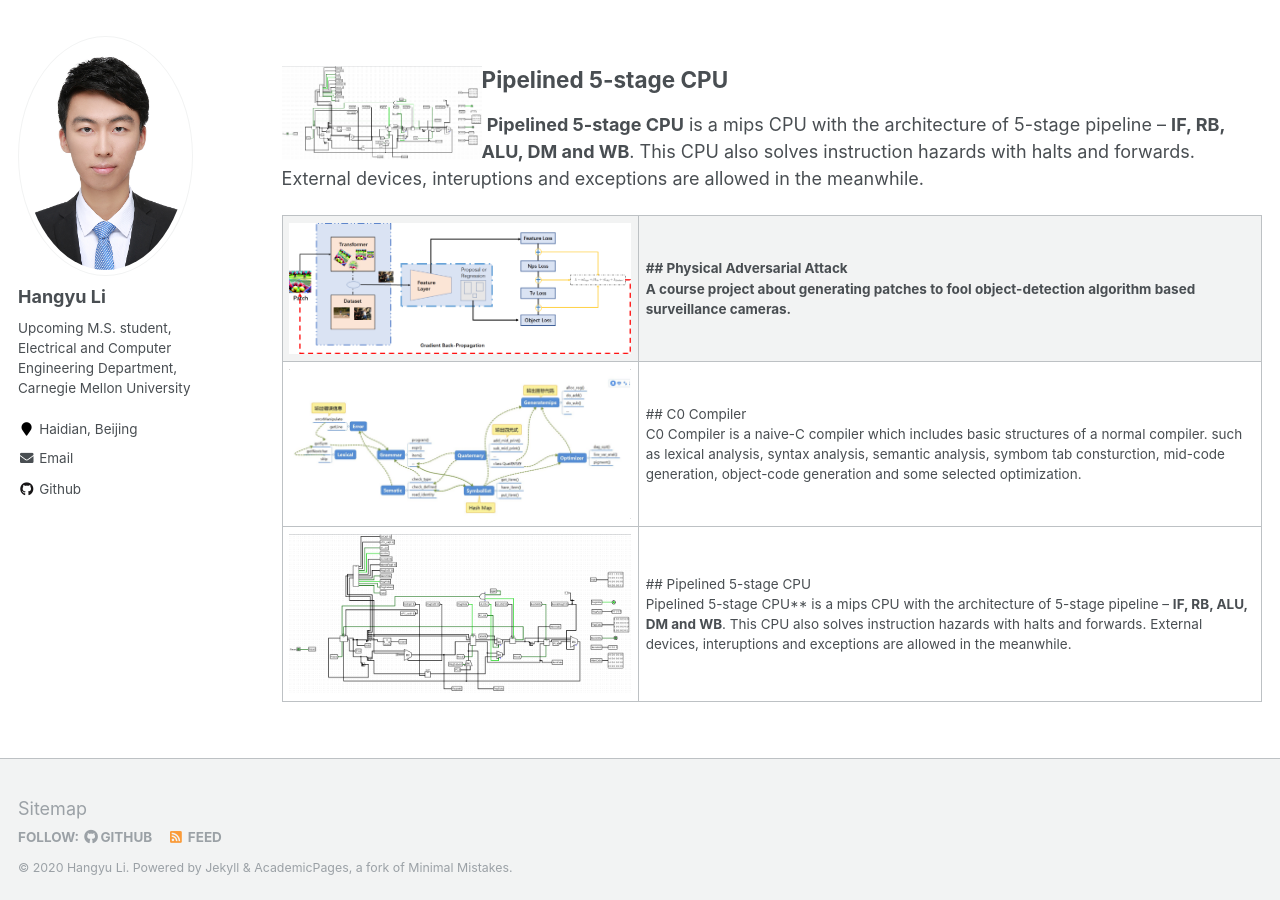
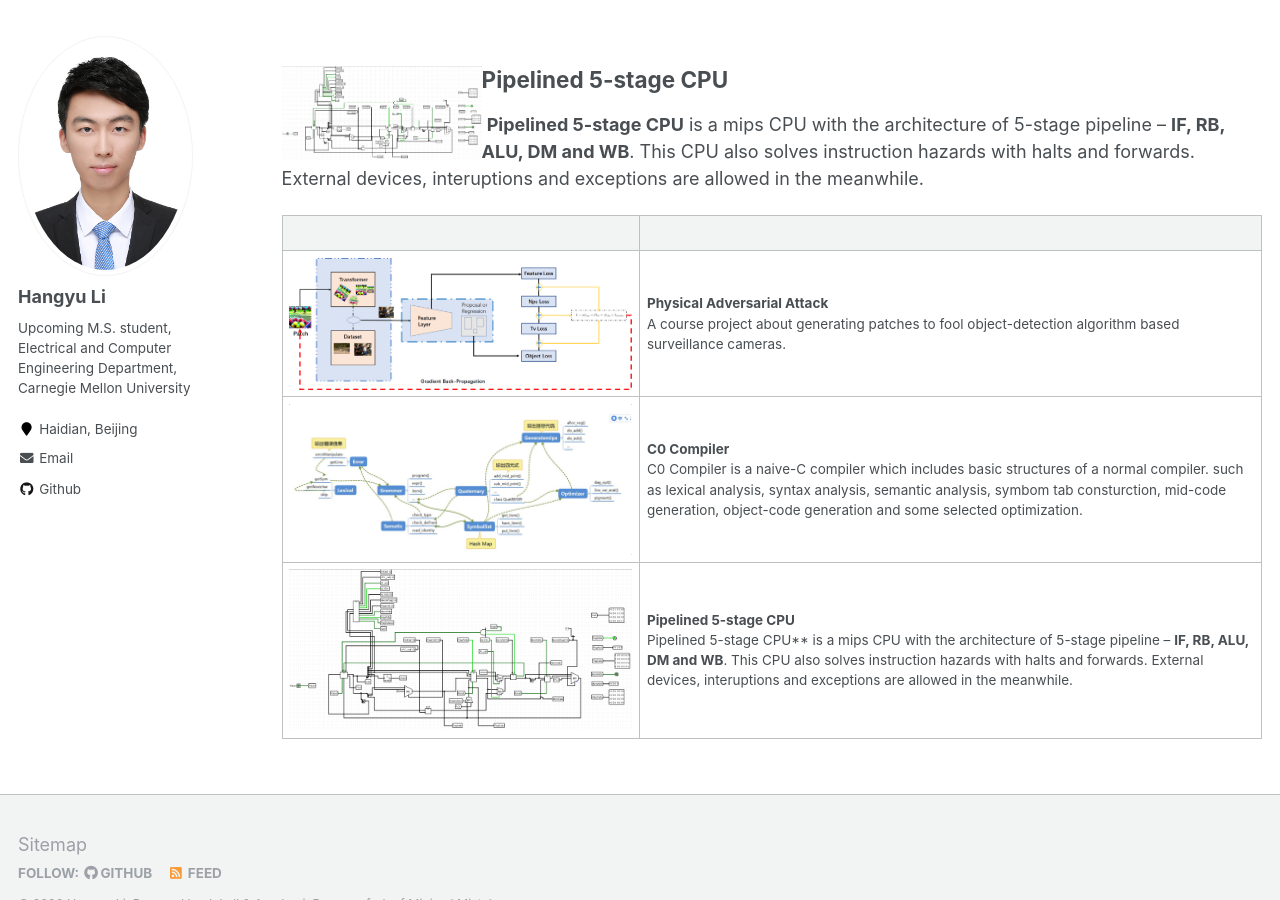
Before and after one commit to lhy9816/lhy9816.github.io, a Jekyll site: the page built from _pages/course-projects.md, in a window 1280 px wide and 900 px high, scrolled down 541 px. Built offline with Jekyll 4.4.1, drawn with Linux system fonts in a browser that asks for light colours.

Commit message:
test tables in course projects

```diff
--- a/_pages/course-projects.md
+++ b/_pages/course-projects.md
@@ -26,7 +26,8 @@ author_profile: true
 
 
 
-| <img src="https://raw.githubusercontent.com/lhy9816/lhy9816.github.io/master/images/arch.png" align="left" width="500"> | ## Physical Adversarial Attack <br> A course project about generating patches to fool object-detection algorithm based surveillance cameras. |
+|                                                              |                                                              |
 | :----------------------------------------------------------: | ------------------------------------------------------------ |
-| <img src="https://raw.githubusercontent.com/lhy9816/lhy9816.github.io/master/images/compiler_01.png" align="left" width="500"> | ## C0 Compiler <br> C0 Compiler is a naive-C compiler which includes basic structures of a normal compiler. such as lexical analysis, syntax analysis, semantic analysis, symbom tab consturction, mid-code generation, object-code generation and some selected optimization. |
-| <img src="https://raw.githubusercontent.com/lhy9816/lhy9816.github.io/master/images/computer_organized_P3.png" align="left" width="1000"> | ## Pipelined 5-stage CPU <br> Pipelined 5-stage CPU** is a mips CPU with the architecture of 5-stage pipeline -- **IF, RB, ALU, DM and WB**. This CPU also solves instruction hazards with halts and forwards. External devices, interuptions and exceptions are allowed in the meanwhile. |
+| <img src="https://raw.githubusercontent.com/lhy9816/lhy9816.github.io/master/images/arch.png" align="left" width="500"> | **Physical Adversarial Attack** <br> A course project about generating patches to fool object-detection algorithm based surveillance cameras. |
+| <img src="https://raw.githubusercontent.com/lhy9816/lhy9816.github.io/master/images/compiler_01.png" align="left" width="500"> | **C0 Compiler** <br> C0 Compiler is a naive-C compiler which includes basic structures of a normal compiler. such as lexical analysis, syntax analysis, semantic analysis, symbom tab consturction, mid-code generation, object-code generation and some selected optimization. |
+| <img src="https://raw.githubusercontent.com/lhy9816/lhy9816.github.io/master/images/computer_organized_P3.png" align="left" width="1000"> | **Pipelined 5-stage CPU** <br> Pipelined 5-stage CPU** is a mips CPU with the architecture of 5-stage pipeline -- **IF, RB, ALU, DM and WB**. This CPU also solves instruction hazards with halts and forwards. External devices, interuptions and exceptions are allowed in the meanwhile. |
```
